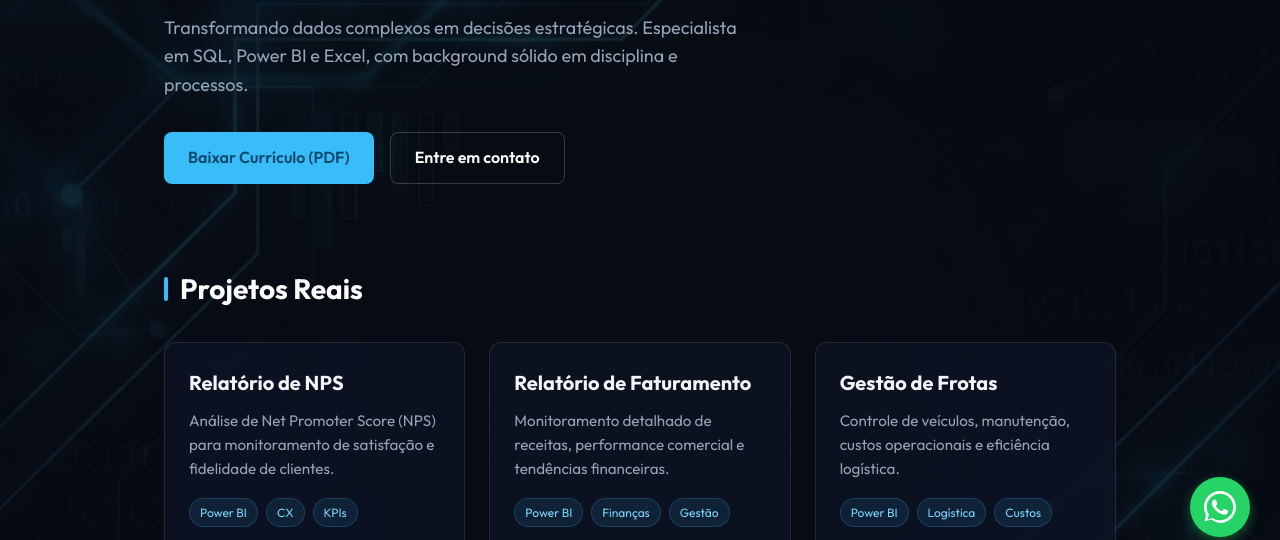
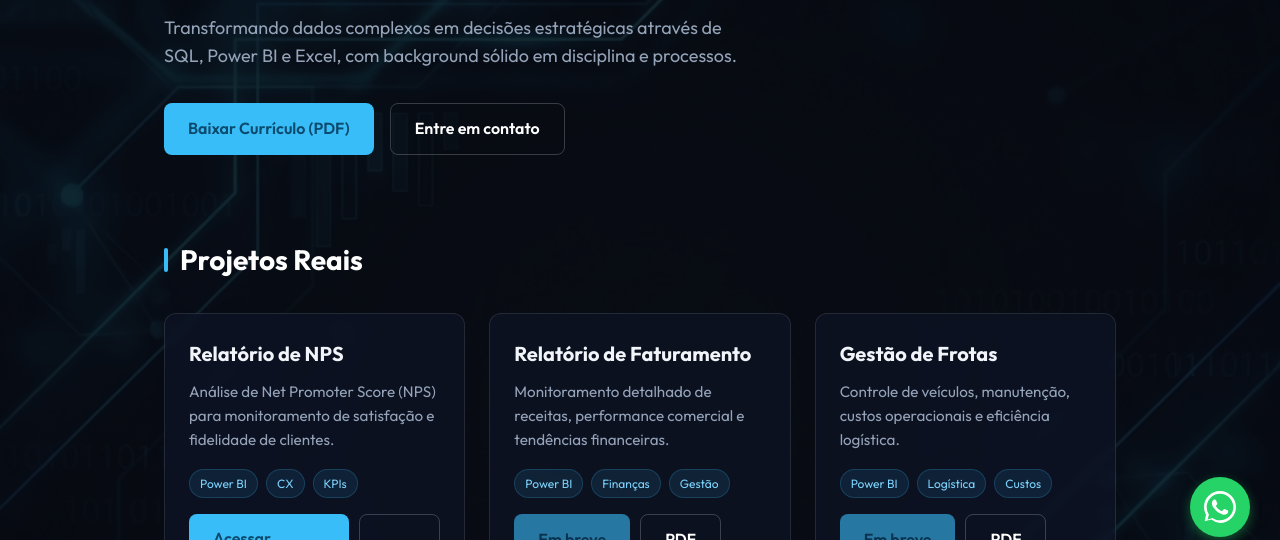
Before and after one commit to TenorioDevfullStack/Portif-lio-Ricardo, a plain HTML site: page index.html in a window 1280 px wide. Shown: the part 233-773 px from the top of the page. Drawn offline with Linux system fonts and the light colour scheme.

Commit message:
refactor: remove specialist info from home hero section

```diff
--- a/index.html
+++ b/index.html
@@ -425,8 +425,8 @@
       <header class="hero">
         <h1>Analista de Dados & BI</h1>
         <p>
-          Transformando dados complexos em decisões estratégicas. Especialista
-          em SQL, Power BI e Excel, com background sólido em disciplina e
+          Transformando dados complexos em decisões estratégicas através de
+          SQL, Power BI e Excel, com background sólido em disciplina e
           processos.
         </p>
         <div style="display: flex; gap: 16px; flex-wrap: wrap">
```
